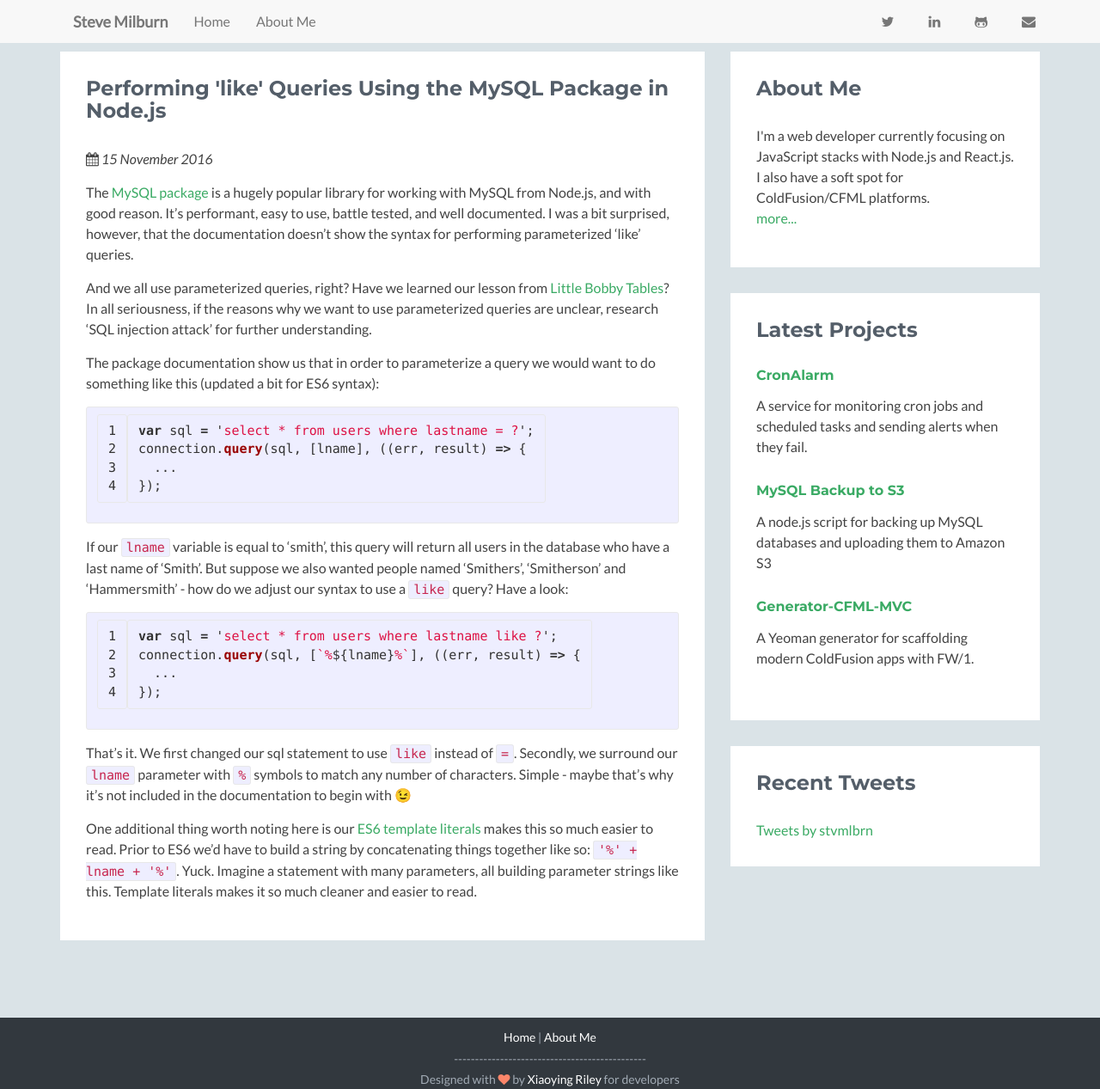
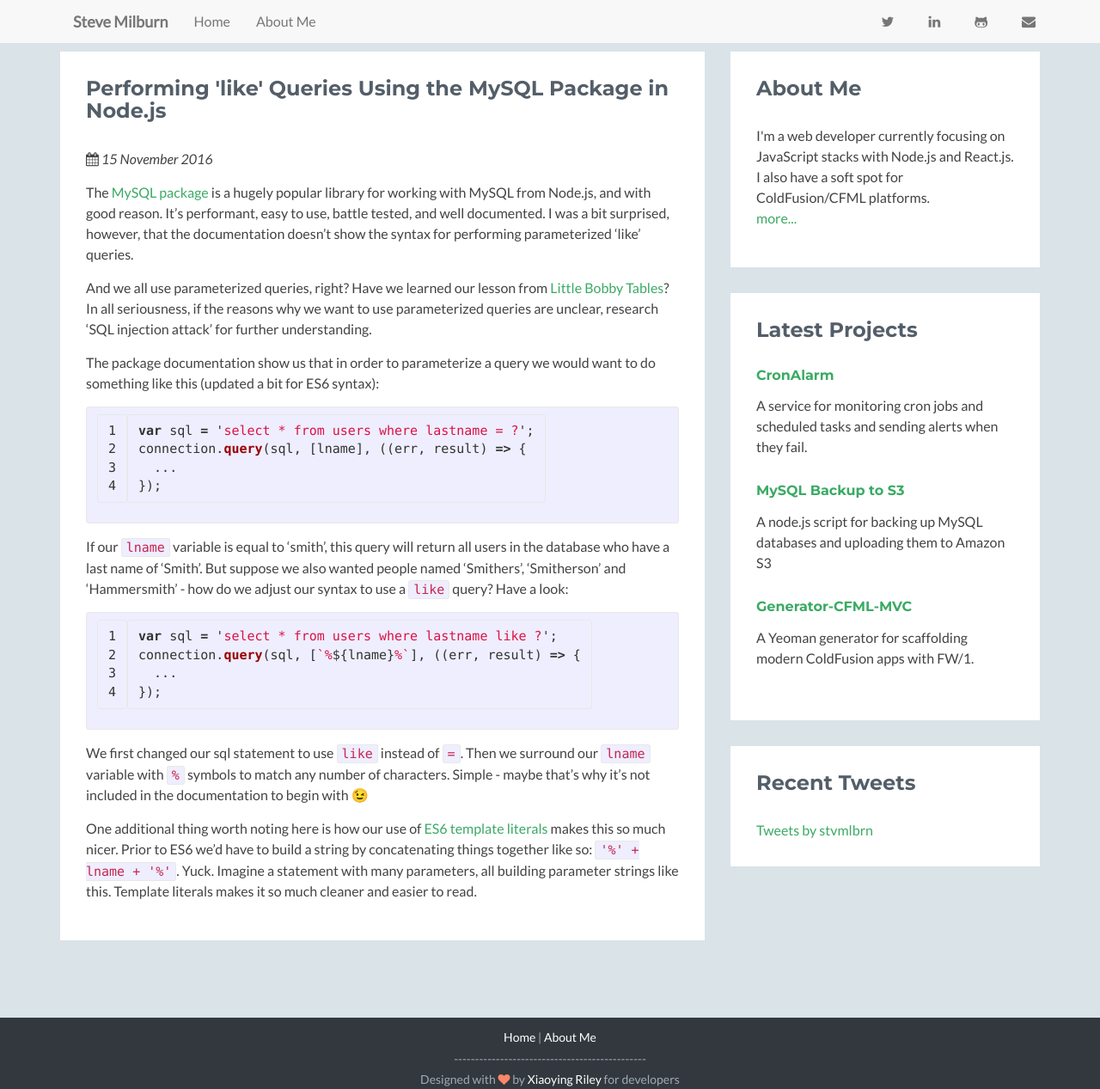
Before and after one commit to stvmlbrn/stvmlbrn.github.io, a Jekyll site: the page built from _posts/2016-11-15-like-parameters-using-mysql-package-in-node.md, in a window 1280 px wide and 1267 px high. Shown: the whole window at 86% size. Built offline with Jekyll 4.4.1, drawn with Linux system fonts in a browser that asks for light colours; comment, search, counter and statistics services are not loaded.

Commit message:
Fix typos

````diff
--- a/_posts/2016-11-15-like-parameters-using-mysql-package-in-node.md
+++ b/_posts/2016-11-15-like-parameters-using-mysql-package-in-node.md
@@ -29,9 +29,9 @@ connection.query(sql, [`%${lname}%`], ((err, result) => {
 });
 {% endhighlight %}
 
-That's it. We first changed our sql statement to use `like` instead of `=`. Secondly, we surround our ```lname``` parameter with `%` symbols to match any number of characters. Simple - maybe that's why it's not
+We first changed our sql statement to use `like` instead of `=`. Then we surround our ```lname``` variable with `%` symbols to match any number of characters. Simple - maybe that's why it's not
 included in the documentation to begin with 😉
 
-One additional thing worth noting here is our [ES6 template literals](https://developer.mozilla.org/en-US/docs/Web/JavaScript/Reference/Template_literals) makes this so much easier to read. Prior to ES6 we'd have to
+One additional thing worth noting here is how our use of [ES6 template literals](https://developer.mozilla.org/en-US/docs/Web/JavaScript/Reference/Template_literals) makes this so much nicer. Prior to ES6 we'd have to
 build a string by concatenating things together like so: ```'%' + lname + '%'```. Yuck. Imagine a statement with many parameters, all building parameter strings like this. Template literals makes it so much cleaner
 and easier to read.
````
